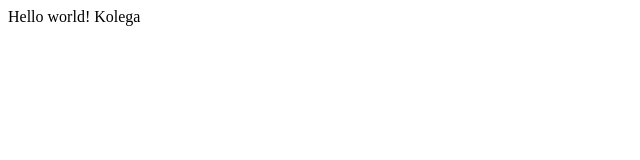
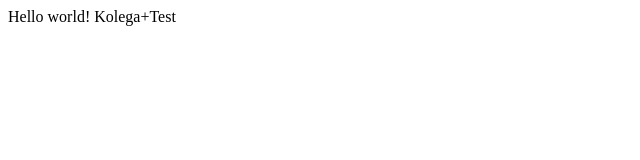
Before and after one commit to wbanko/GitTutorial, a plain HTML site: page index.html in a window 1280 px wide. Shown: the full height of the page, 0-640 px from the left. Drawn offline with Linux system fonts and the light colour scheme.

Commit message:
nasza zmiana

```diff
--- a/index.html
+++ b/index.html
@@ -5,6 +5,6 @@
         <title>Git Tutorial</title>
     </head>
     <body>
-        Hello world! Kolega
+        Hello world! Kolega+Test
     </body>
 </html>
```
